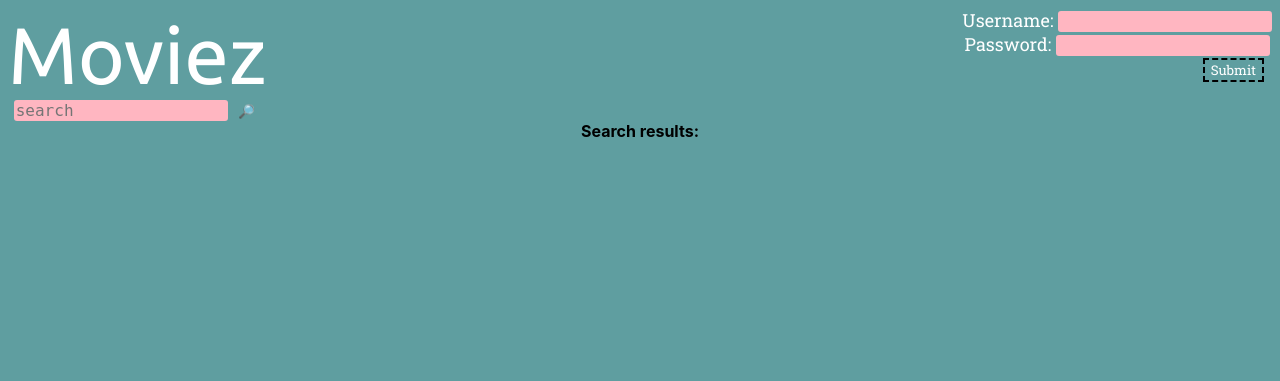
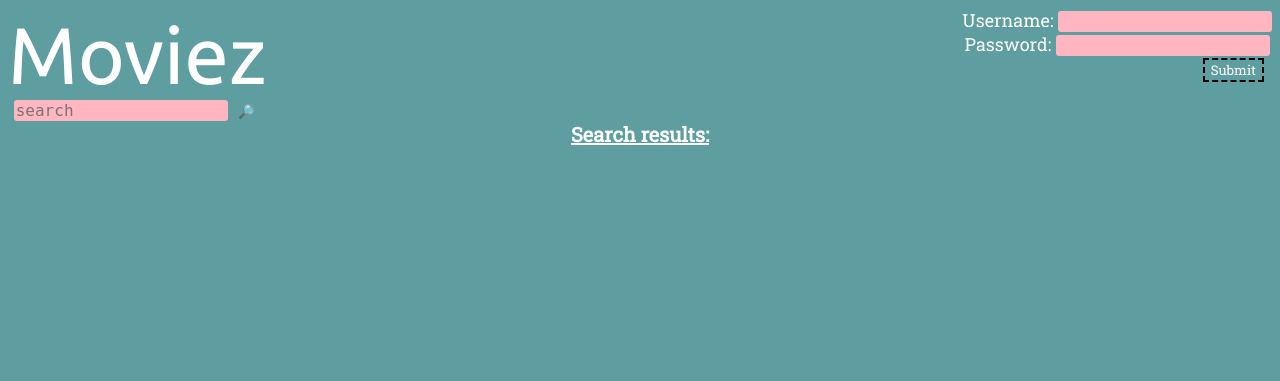
Before and after one commit to flyyee/cep-moviereviewsite, a Flask app: template 1.0/r/templates/search.html in a window 1280 px wide. Shown: the top 381 px of the page. Run offline with Flask 2, Linux system fonts and the light colour scheme; the template is opened without the code that fills it, so the values that code supplies are empty.

Commit message:
Finished CSS for search results page

```diff
--- a/1.0/r/templates/search.html
+++ b/1.0/r/templates/search.html
@@ -1,9 +1,25 @@
 {% extends "nav.html" %}
 {% block body %}
-<b>Search results:</b>
+<style>
+    body > b {
+        color: white;
+        font-family: 'Roboto Slab', serif;
+        font-size: 20px;
+    }
+    .movielink {
+        padding: 10px;
+        font-size: 30px;
+        border: 1px solid yellow;
+        border-radius: 15px;
+        color: lightpink;
+        text-decoration: none;
+    }
+</style>
+
+<b><u>Search results:</u></b>
 <section>
     {% for result in results %}
-    <a href="{{ url_for('catalogue') }}?id={{ result[4] }}">{{ result[1] }}</a><br>
+    <br><a class="movielink" href="{{ url_for('catalogue') }}?id={{ result[4] }}">{{ result[1] }}</a><br>
     {% endfor %}
 </section>
 
```
Also changed, not shown: 2 other files.
